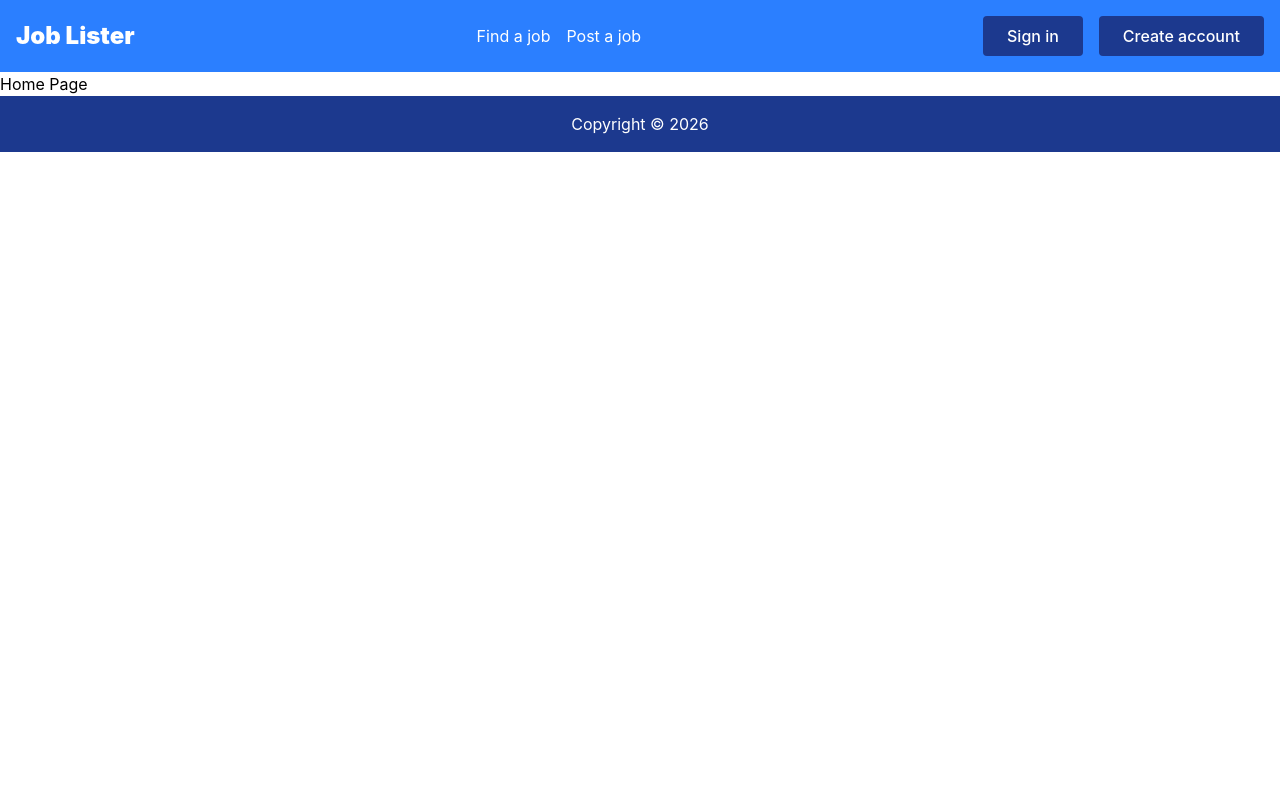
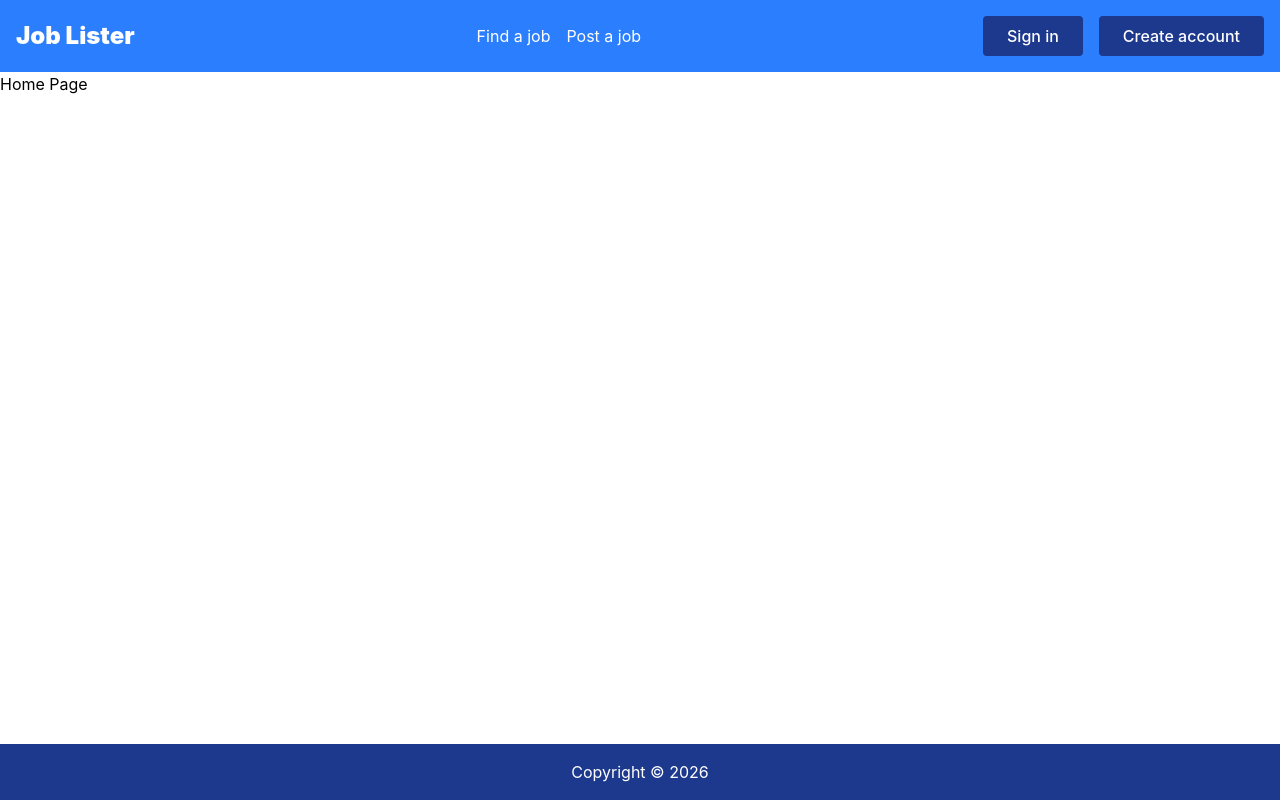
Before and after one commit to bradblanchette/job-listing-app, a Vue app in the folder job-listing-app/: page / in a window 1280 px wide. Built offline with nearby package versions, Linux system fonts and the light colour scheme.

Commit message:
Make the header and footer stay at the top and bottom

```diff
--- a/job-listing-app/src/app.vue
+++ b/job-listing-app/src/app.vue
@@ -4,7 +4,11 @@
 </script>
 
 <template>
-    <Header />
-    <RouterView />
-    <Footer />
+    <div class="min-h-screen flex flex-col">
+        <Header />
+        <main class="flex-1">
+            <RouterView />
+        </main>
+        <Footer />
+    </div>
 </template>
```
